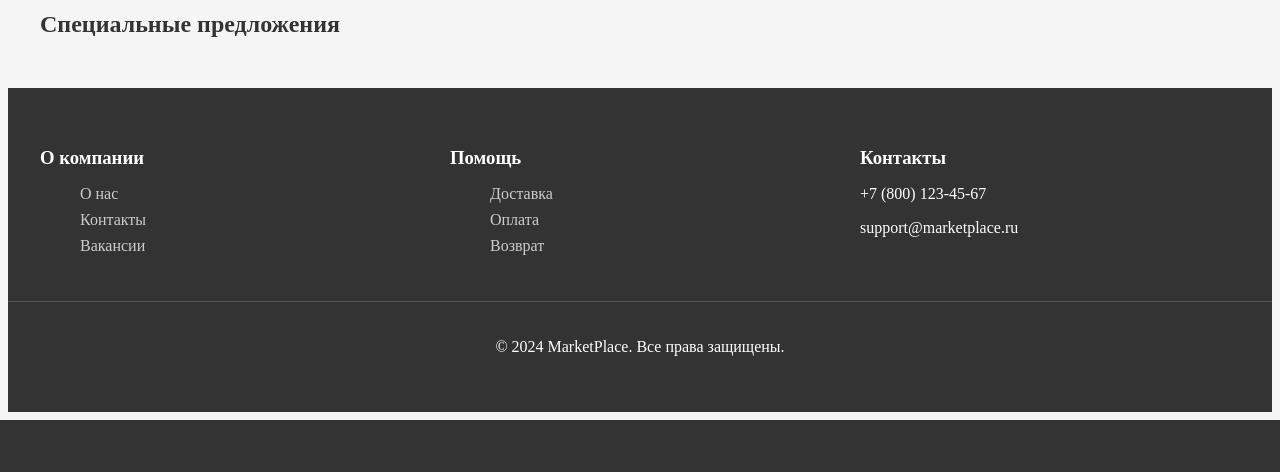
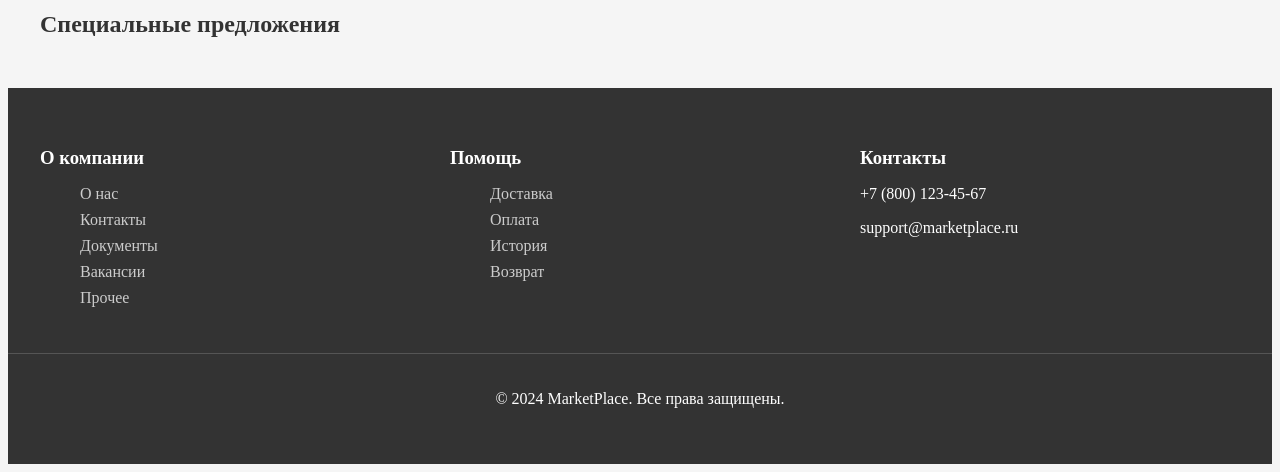
Before and after one commit to nrslt1234/marketplace, a FastAPI app: page /project in a window 1280 px wide. Shown: the part 516-988 px from the top of the page. Before the commit the page ends 936 px from the top, so only its background shows below. Run offline with FastAPI, Linux system fonts and the light colour scheme; data that the repository does not hold is empty; some libraries are stand-ins or nearby versions.

Commit message:
Add links to 'Documents' and 'History' sections

```diff
--- a/templates/project.html
+++ b/templates/project.html
@@ -107,7 +107,9 @@
                 <ul>
                     <li><a href="#">О нас</a></li>
                     <li><a href="#">Контакты</a></li>
+                    <li><a href="#">Документы</a></li>
                     <li><a href="#">Вакансии</a></li>
+                    <li><a href="#">Прочее</a></li>
                 </ul>
             </div>
             <div class="footer-section">
@@ -115,6 +117,7 @@
                 <ul>
                     <li><a href="#">Доставка</a></li>
                     <li><a href="#">Оплата</a></li>
+                    <li><a href="#">История</a></li>
                     <li><a href="#">Возврат</a></li>
                 </ul>
             </div>
```
